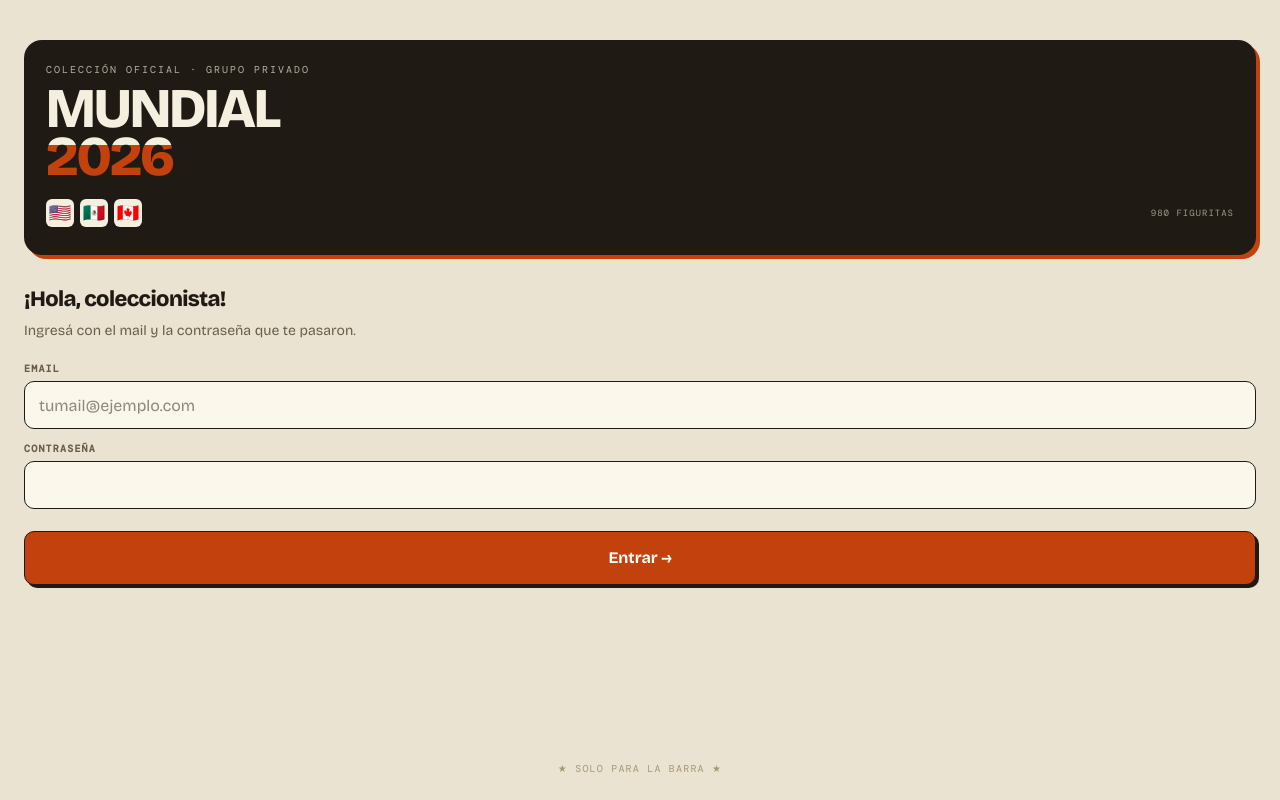
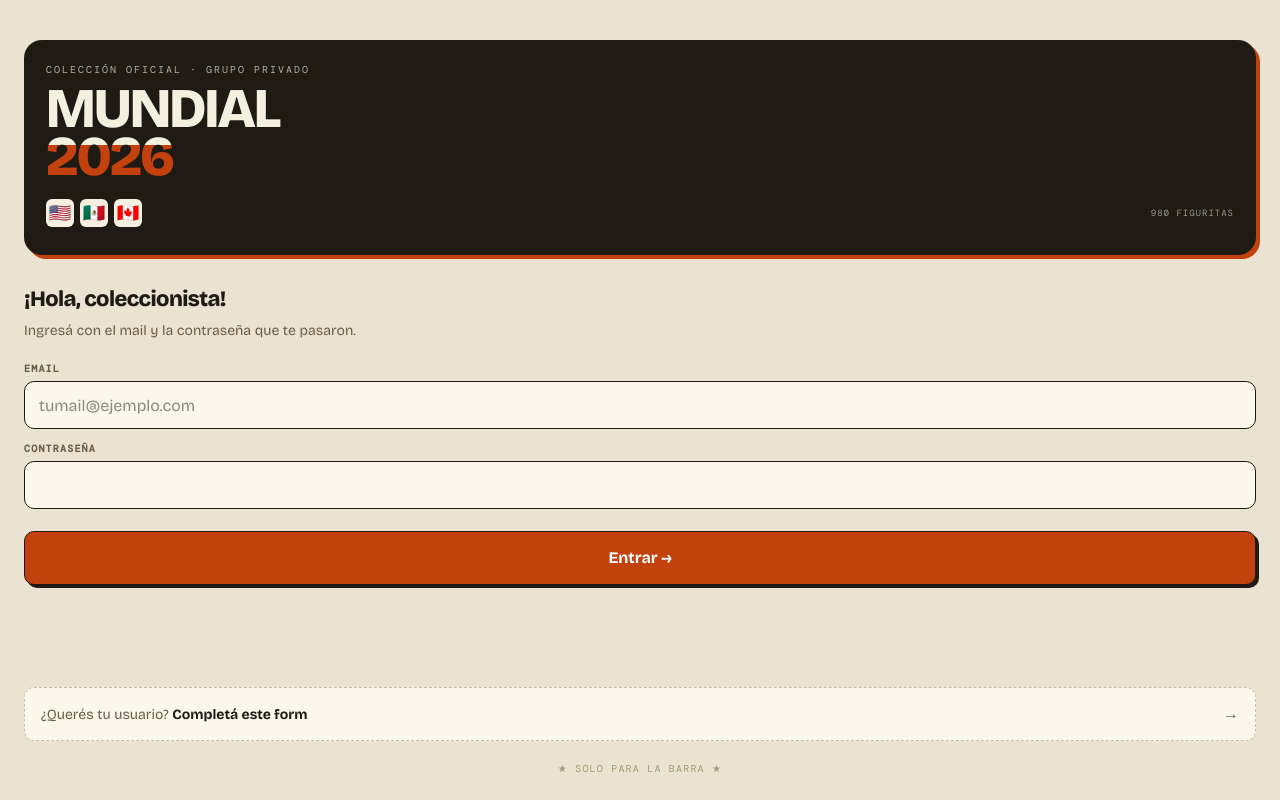
Before and after one commit to martoalalu/album-mundial, a Next.js app: page /login in a window 1280 px wide. Built offline with nearby package versions, Linux system fonts and the light colour scheme.

Commit message:
feat: link a form de Google en pantalla de login

```diff
--- a/src/components/login/LoginScreen.tsx
+++ b/src/components/login/LoginScreen.tsx
@@ -128,7 +128,22 @@ export default function LoginScreen() {
       </form>
 
       <div style={{ flex: 1 }} />
-      <div style={{ fontFamily: T.fontMono, fontSize: 10, color: T.inkSoft, letterSpacing: '1.2px', marginTop: 32, textAlign: 'center' }}>
+
+      <a href="https://docs.google.com/forms/d/1xStKJ-cXEga7Gl6BALUi1aWSYA5T6vh9o4EQE46YOP0/edit"
+        target="_blank" rel="noopener noreferrer"
+        style={{
+          marginTop: 32, display: 'flex', justifyContent: 'space-between', alignItems: 'center',
+          padding: '14px 16px',
+          background: T.surface, border: `1.5px dashed ${T.line}`, borderRadius: 10,
+          textDecoration: 'none', color: T.ink,
+        }}>
+        <span style={{ fontSize: 14 }}>
+          <span style={{ color: T.inkDim }}>¿Querés tu usuario?</span> <strong>Completá este form</strong>
+        </span>
+        <span style={{ fontFamily: T.fontMono, color: T.inkDim }}>→</span>
+      </a>
+
+      <div style={{ fontFamily: T.fontMono, fontSize: 10, color: T.inkSoft, letterSpacing: '1.2px', marginTop: 20, textAlign: 'center' }}>
         ★ SOLO PARA LA BARRA ★
       </div>
     </div>
```
